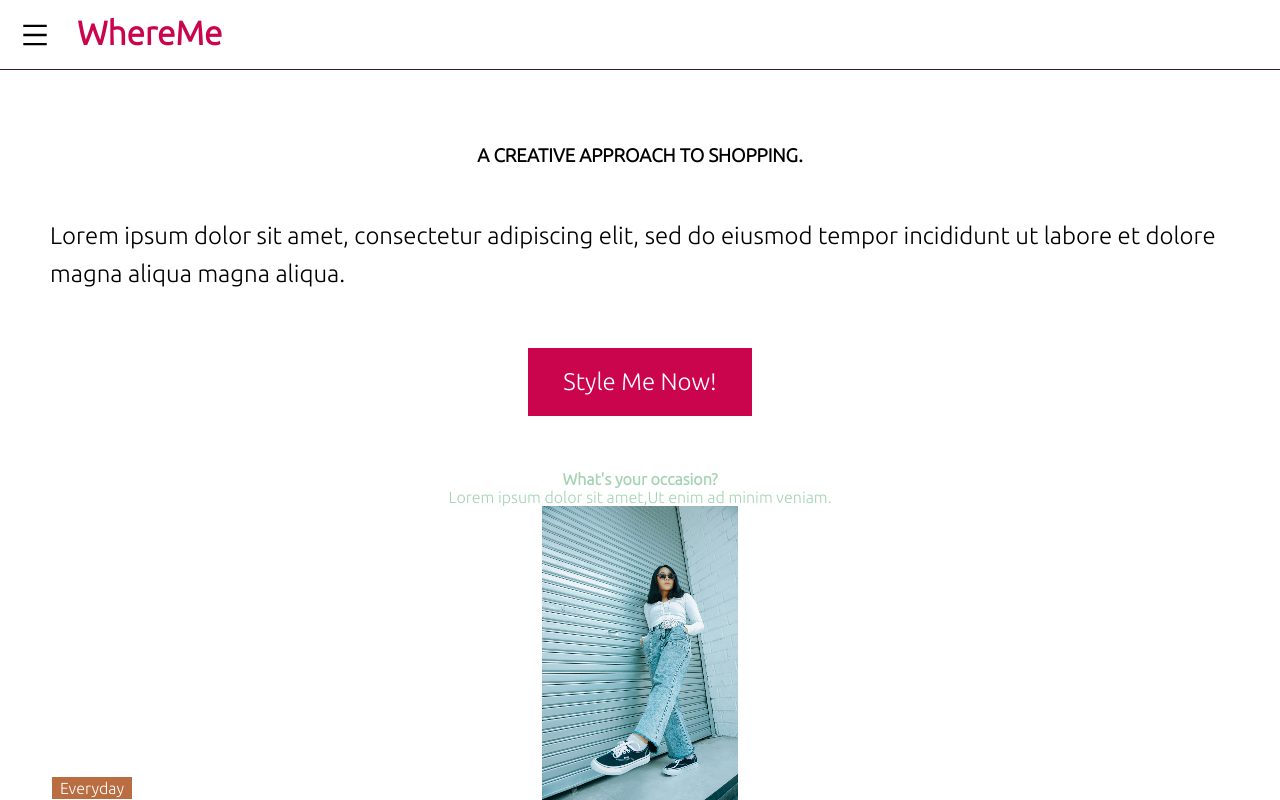
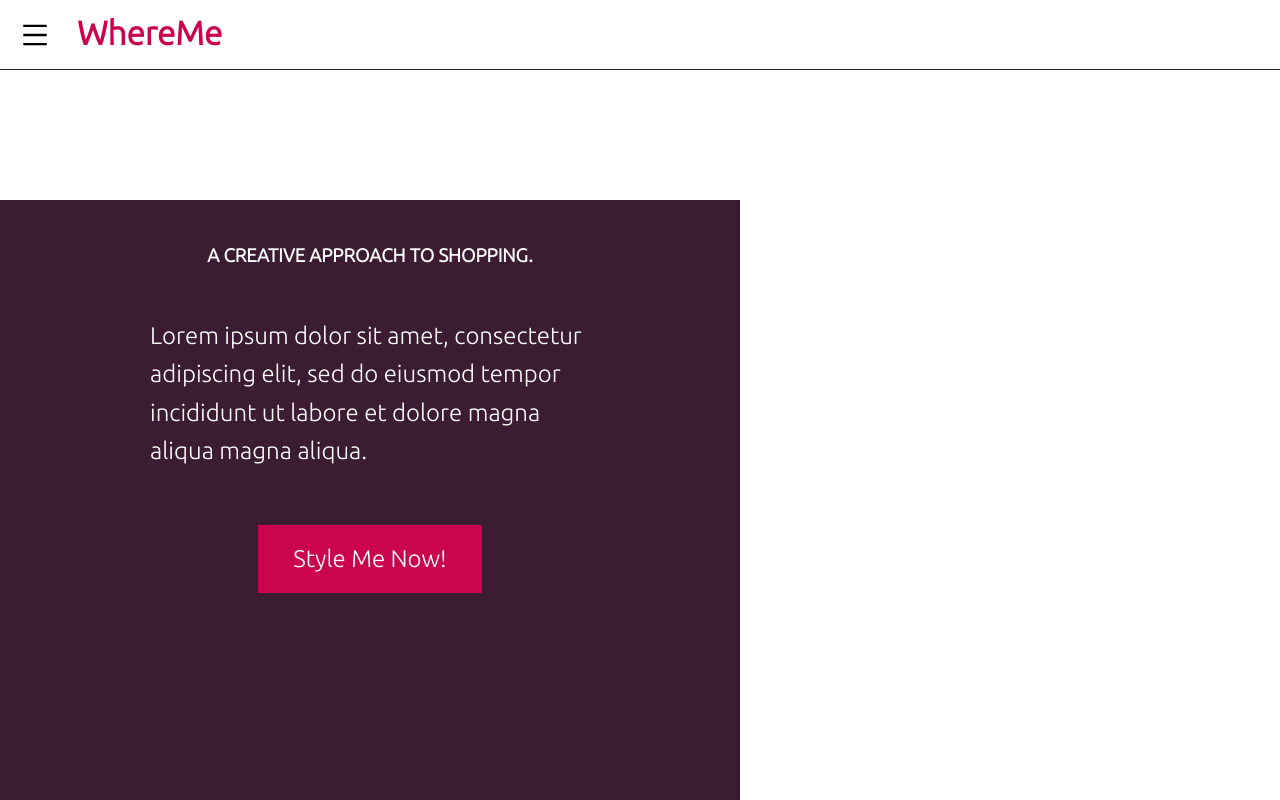
Before and after one commit to mnygit/whereme_project, a React (Create React App) app: page / in a window 1280 px wide. Shown: the top 800 px of the page. Built offline with nearby package versions, Linux system fonts and the light colour scheme; a web font is replaced by a local one.

Commit message:
style for larger screens

```diff
--- a/src/index.css
+++ b/src/index.css
@@ -218,60 +218,71 @@
 /* Styles for larger screens */
 
 
-
-
-
-/* .container {
+@media screen and (min-width: 786px) {
+    .container {
     max-width: 100%;
     background-color:bisque;
-} */
+}
 
-/* .main-header .container {
+.main-header .container {
    display: flex;
    align-items: center;
    justify-content: space-around;
    flex-wrap: wrap;
-} */
+}
 
-/* .main-nav ul {
+.main-nav ul {
    margin: 1em 0 .5em;
    text-align: center;
-} */
+}
 
-/* .main-nav li {
+.main-nav li {
    display: inline;
-} */
+}
 
-/* .main-nav a {
+.main-nav a {
    display: inline-block;
    padding: .5em 1.5em;
    text-decoration: none;
    color: #CA054D;
-} */
-
-
+}
 
 /* Intro section */
 
-/* .hero-section {
-    /* height: 600px; */
-    /* display: flex; }  */
+.hero-section {
+    height: 600px;
+    display: flex;
+
+}
 
 
-/* .hero-column {
+.hero-column {
    flex: 2;
 
 
 
-} */
+}
 
-/* .hero-intro {
+.hero-intro {
     background-color: #3B1C32;
     color: #fff;
     padding: 100px;
 
 
-} */
+}
+
+
+}
+
+
+
+
+
+
+
+
+
+
 
 
 
```
